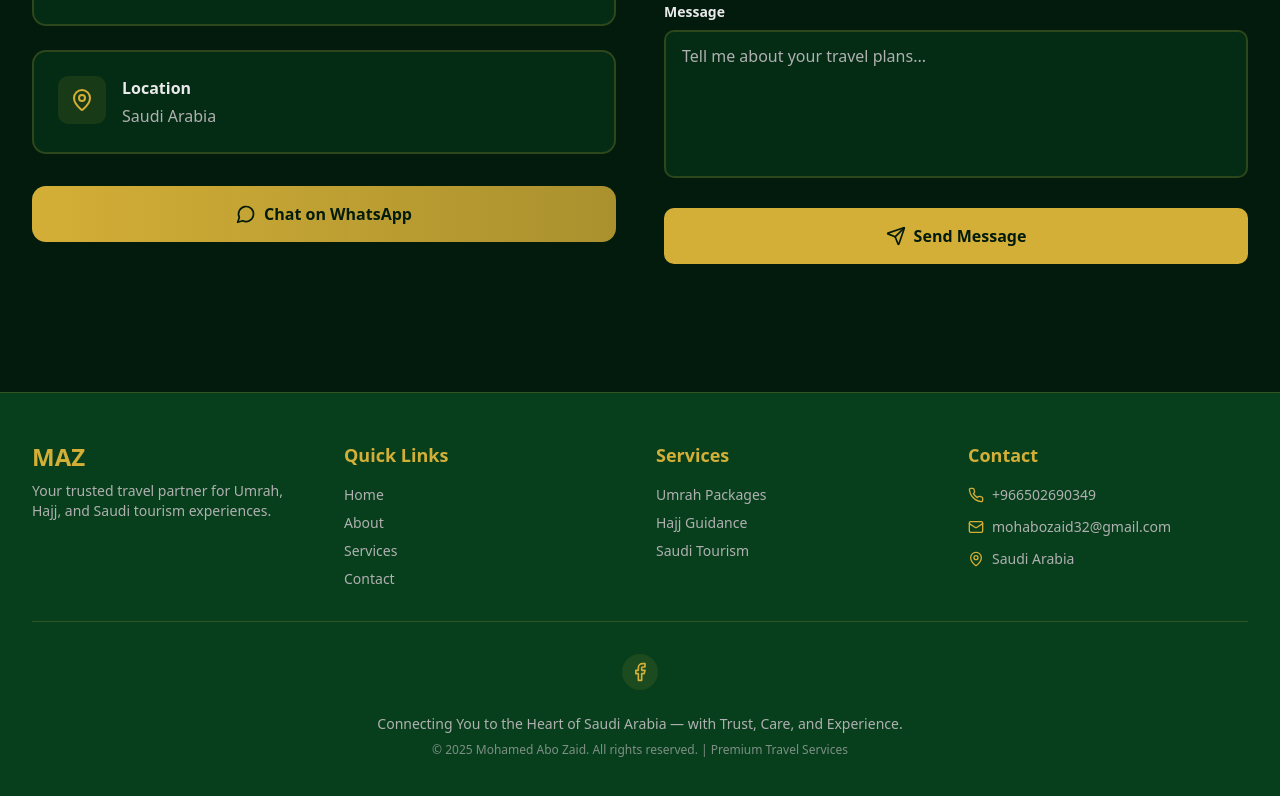
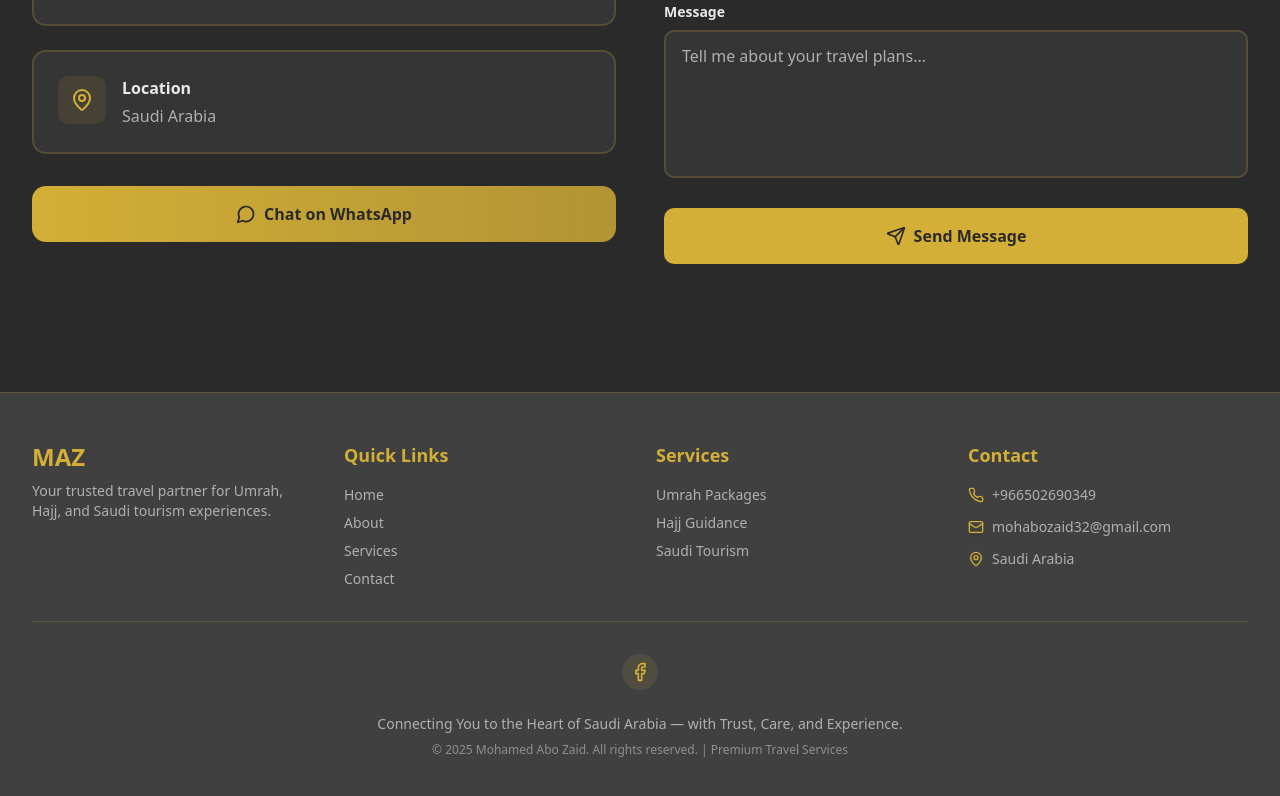
Before and after one commit to Mohamedelshshtawy-eng/Moahmed_AboZaid, a Next.js app: page / in a window 1280 px wide. Shown: the part 4034-4830 px from the top of the page. Built offline with nearby package versions, Linux system fonts and the light colour scheme.

Commit message:
change color

```diff
--- a/app/globals.css
+++ b/app/globals.css
@@ -4,25 +4,25 @@
 @custom-variant dark (&:is(.dark *));
 
 :root {
-  /* Saudi Green & Gold Theme */
-  --background: #021b0d;
+  /* Saudi Black & Gold Theme */
+  --background: #2a2a2a;
   --foreground: #eaeaea;
-  --card: #0a2e15;
+  --card: #333333;
   --card-foreground: #eaeaea;
   --popover: oklch(1 0 0);
   --popover-foreground: oklch(0.145 0 0);
-  --primary: #073f1d;
+  --primary: #404040;
   --primary-foreground: #eaeaea;
   --secondary: oklch(0.97 0 0);
   --secondary-foreground: oklch(0.205 0 0);
   --muted: #556b6b;
   --muted-foreground: #b0b0b0;
   --accent: #d4af37;
-  --accent-foreground: #021b0d;
+  --accent-foreground: #2a2a2a;
   --destructive: oklch(0.577 0.245 27.325);
   --destructive-foreground: oklch(0.577 0.245 27.325);
-  --border: #1a5c2f;
-  --input: #0a2e15;
+  --border: #404040;
+  --input: #333333;
   --ring: #d4af37;
   --chart-1: oklch(0.646 0.222 41.116);
   --chart-2: oklch(0.6 0.118 184.704);
@@ -41,20 +41,20 @@
 }
 
 .dark {
-  --background: #021b0d;
+  --background: #2a2a2a;
   --foreground: #eaeaea;
   --card: oklch(0.145 0 0);
   --card-foreground: #eaeaea;
   --popover: oklch(0.145 0 0);
   --popover-foreground: oklch(0.985 0 0);
-  --primary: #073f1d;
+  --primary: #404040;
   --primary-foreground: #eaeaea;
   --secondary: oklch(0.269 0 0);
   --secondary-foreground: oklch(0.985 0 0);
   --muted: oklch(0.269 0 0);
   --muted-foreground: oklch(0.708 0 0);
   --accent: #d4af37;
-  --accent-foreground: #021b0d;
+  --accent-foreground: #2a2a2a;
   --destructive: oklch(0.396 0.141 25.723);
   --destructive-foreground: oklch(0.637 0.237 25.331);
   --border: oklch(0.269 0 0);
@@ -174,7 +174,7 @@
 }
 
 ::-webkit-scrollbar-track {
-  background: #021b0d;
+  background: #2a2a2a;
 }
 
 ::-webkit-scrollbar-thumb {
```
